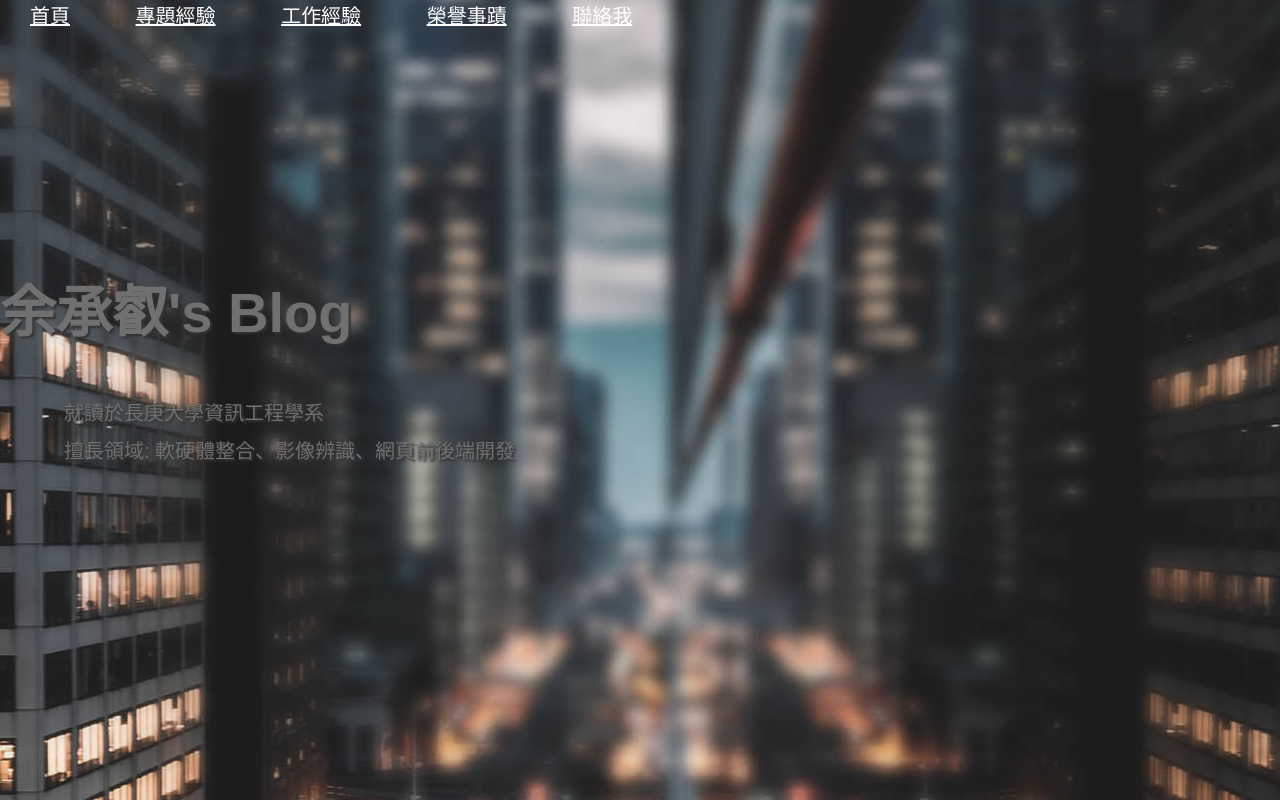
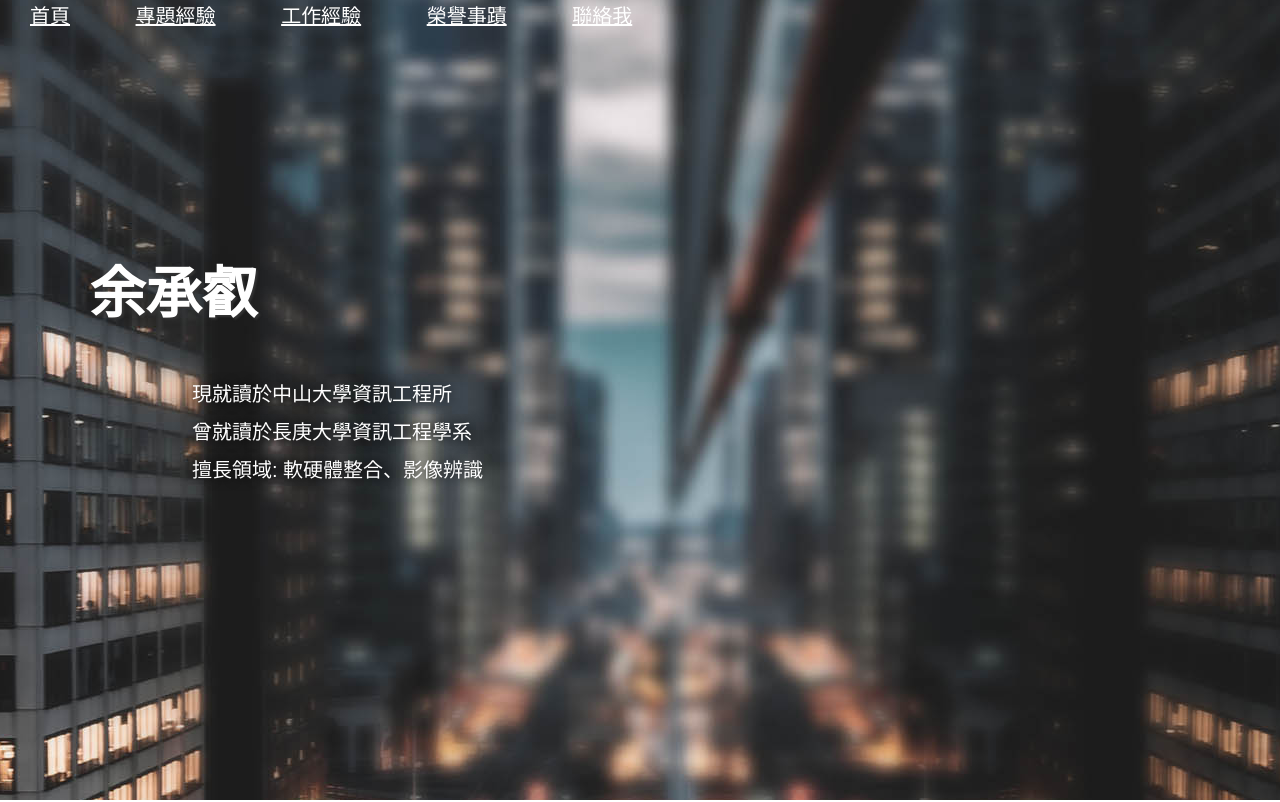
Before and after one commit to Ray-0112/Ray-0112.github.io, a plain HTML site: page index.html in a window 1280 px wide. Shown: the top 802 px of the page. Drawn offline with Linux system fonts and the light colour scheme.

Commit message:
update 1.0
degree

```diff
--- a/index.html
+++ b/index.html
@@ -47,10 +47,11 @@
 
       <div class="text-center tm-hero-text-container">
         <div class="tm-hero-text-container-inner">
-            <h2 class="tm-hero-title">余承叡's Blog</h2>
+            <h2 class="tm-hero-title">余承叡</h2>
             <p class="tm-hero-subtitle">
-              就讀於長庚大學資訊工程學系
-              <br>擅長領域:  軟硬體整合、影像辨識、網頁前後端開發
+              現就讀於中山大學資訊工程所
+              <br>曾就讀於長庚大學資訊工程學系
+              <br>擅長領域:  軟硬體整合、影像辨識
             </p>
         </div>
       </div>
--- a/style.css
+++ b/style.css
@@ -201,11 +201,14 @@ li {
 .tm-hero-title {
   font-size: 3.5rem;
   text-shadow: 2px 2px 2px #333;
+  color: white;
+  padding: 0 1.6em;
 }
 
 .tm-hero-subtitle {
-  text-shadow: 2px 2px 2px #333;
-  padding-left: 5%;
+  text-shadow: 0 0 12px rgb(0 0 0 / 0.8);
+  padding-left: 15%;
+  color: white;
 }
 
 .tm-intro-next {
```
